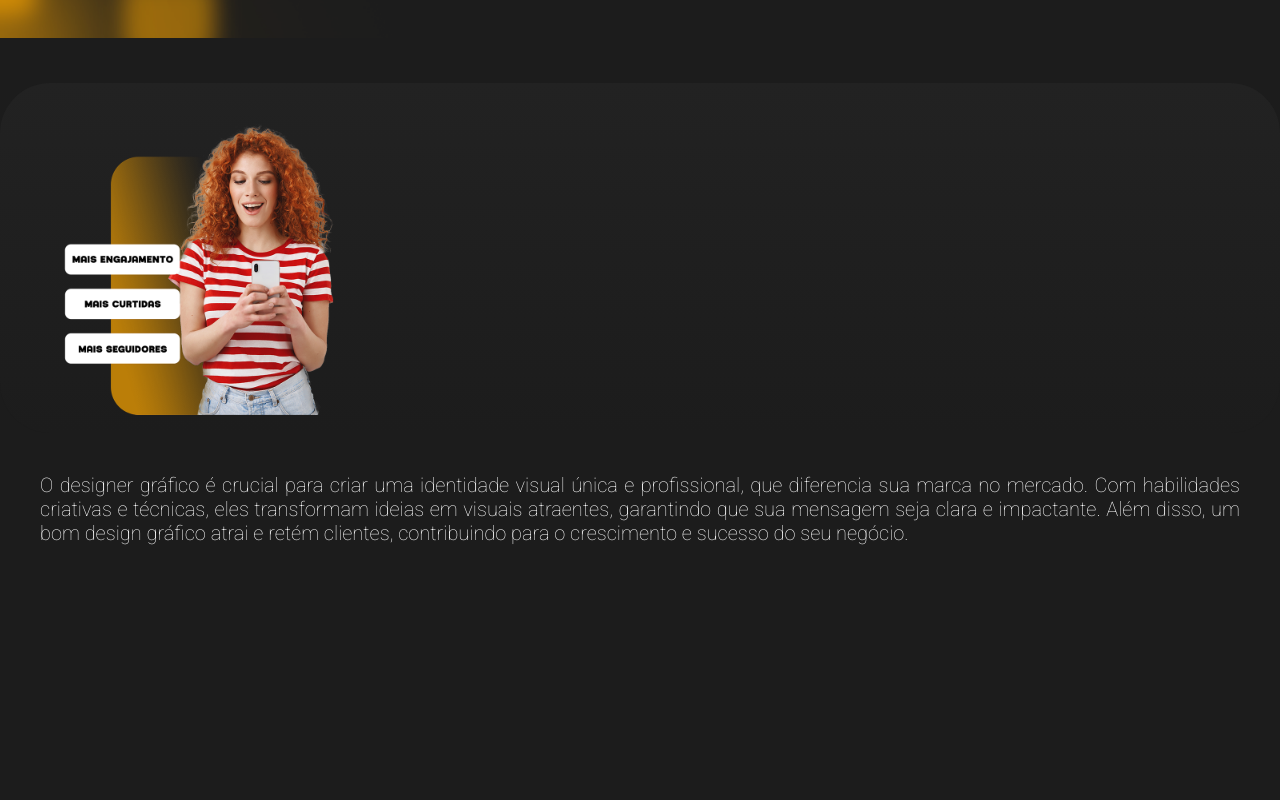
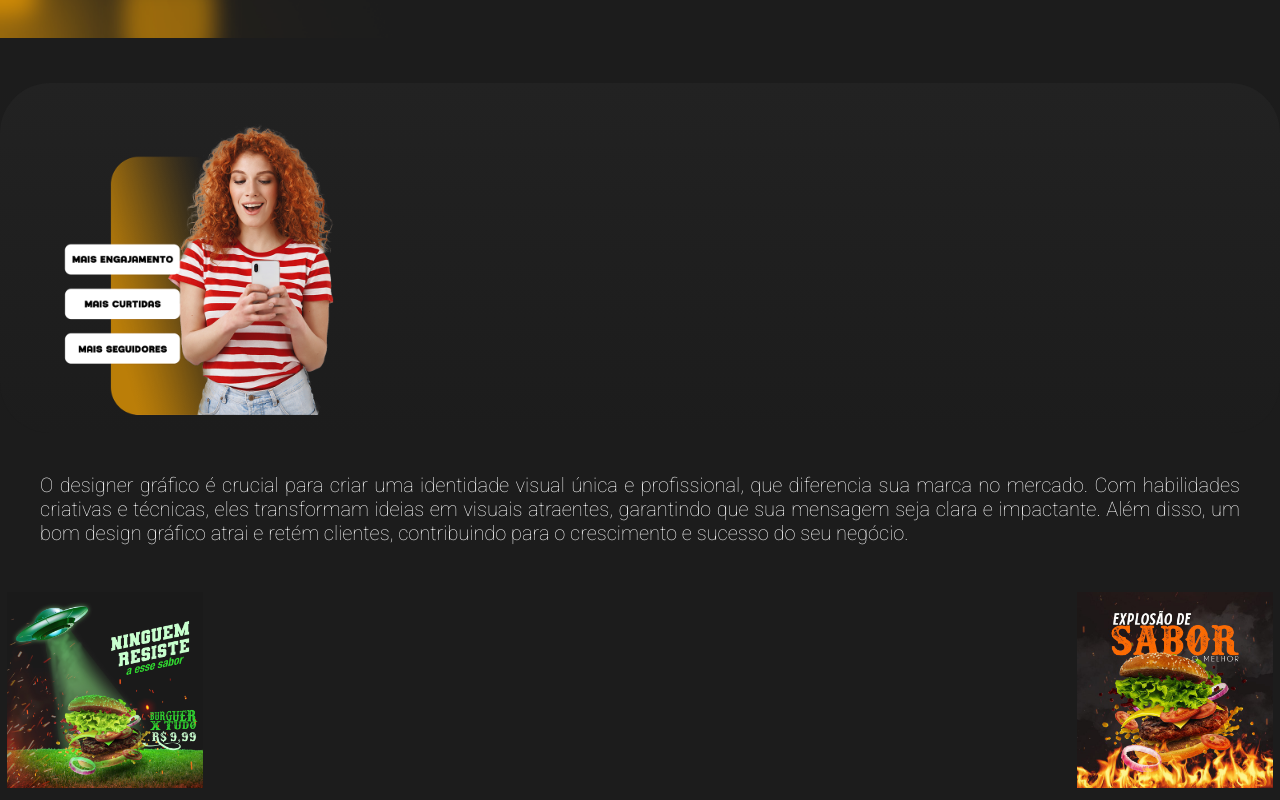
Before and after one commit to GeymersonCamara/Meu_Site, a plain HTML site: page index.html in a window 1280 px wide. Shown: the part 533-1333 px from the top of the page. Before the commit the page ends 1118 px from the top, so only its background shows below. Drawn offline with Linux system fonts and the light colour scheme.

Commit message:
Update index.html

```diff
--- a/index.html
+++ b/index.html
@@ -52,6 +52,18 @@
         sucesso do seu negócio.
       </p>
     </section>
+
+    <!-- Parte 4 -->
+    <section>
+      <div class="photo">
+        <div>
+          <img src="./img/2.jpg" alt="" width="196px">
+        </div>
+        <div>
+          <img src="./img/3.jpeg" alt="" width="196px">
+        </div>
+      </div>
+    </section>
     <script type="text/javascript" src="./JS/index.js"></script>
   </body>
 </html>
```
